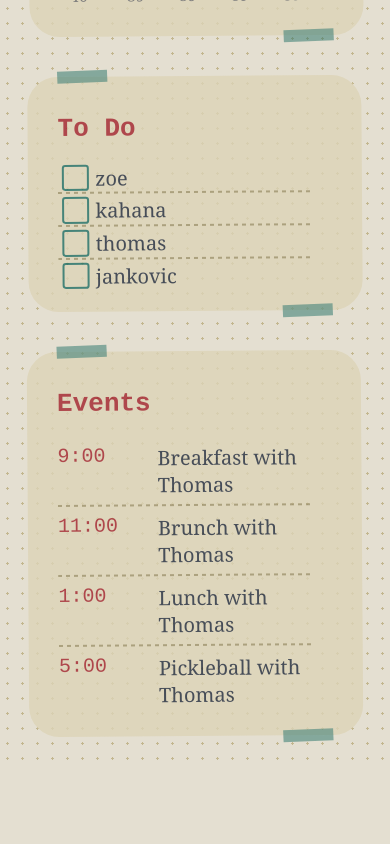
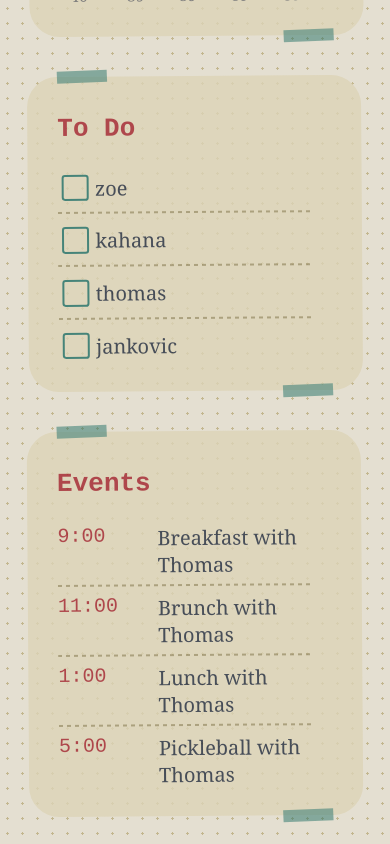
Before and after one commit to zoekahana/daily-dashboard, a React (Vite) app: page / in a window 390 px wide. Shown: the part 1274-2118 px from the top of the page. Before the commit the page ends 2038 px from the top, so only its background shows below. Built offline with nearby package versions, Linux system fonts and the light colour scheme.

Commit message:
Add mobile styling to ToDo widget

```diff
--- a/src/widgets/ToDo.tsx
+++ b/src/widgets/ToDo.tsx
@@ -46,6 +46,10 @@ const ToDoLabel = styled.label`
 const ToDoItemWrapper = styled.div`
     display: flex;
     align-items: center;
+
+    @media (max-width: 768px) {
+        padding: 10px 0px;
+    }
 `;
 
 const ToDoItem = ({label}: {label: string}) => {
```
